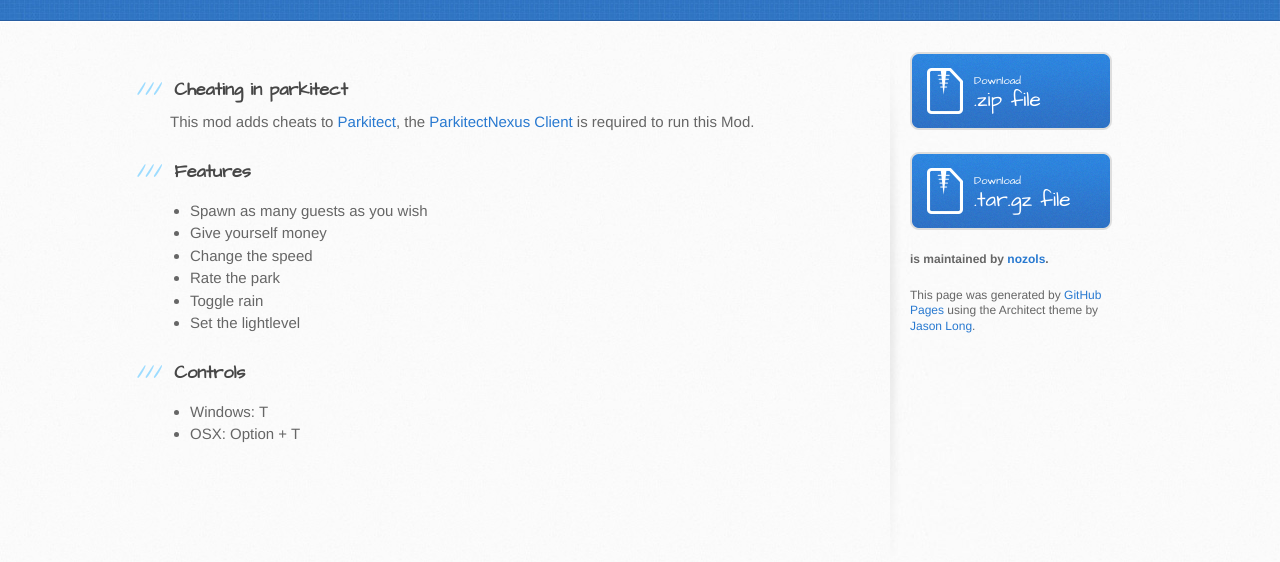
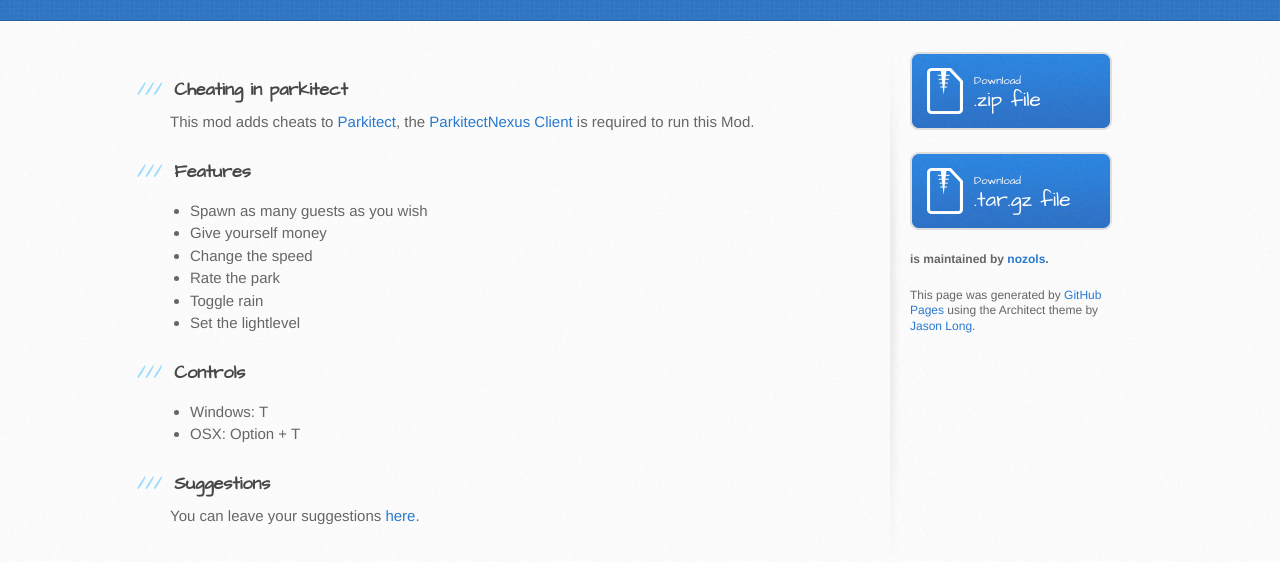
Before and after one commit to nozols/ParkitectCheats, a plain HTML site: page index.html in a window 1280 px wide. Shown: the part 252-814 px from the top of the page. Drawn offline with Linux system fonts and the light colour scheme.

```diff
--- a/index.html
+++ b/index.html
@@ -52,6 +52,11 @@
 <li>Windows: T</li>
 <li>OSX: Option + T</li>
 </ul>
+
+<h3>
+<a id="suggestions" class="anchor" href="#suggestions" aria-hidden="true"><span class="octicon octicon-link"></span></a>Suggestions</h3>
+
+<p>You can leave your suggestions <a href="https://parkitectnexus.com/assets/165f7dee7a/cheat-mod">here</a>.</p>
         </section>
 
         <aside id="sidebar">
--- a/params.json
+++ b/params.json
@@ -1 +1 @@
-{"name":"Parkitect Cheats","tagline":"A cheat mod for parkitect","body":"### Cheating in parkitect\r\nThis mod adds cheats to [Parkitect](http://themeparkitect.com/), the [ParkitectNexus Client](https://parkitectnexus.com/) is required to run this Mod.\r\n\r\n### Features\r\n- Spawn as many guests as you wish\r\n- Give yourself money\r\n- Change the speed\r\n- Rate the park\r\n- Toggle rain\r\n- Set the lightlevel\r\n\r\n### Controls\r\n- Windows: T\r\n- OSX: Option + T","google":"","note":"Don't delete this file! It's used internally to help with page regeneration."}
+{"name":"Parkitect Cheats","tagline":"A cheat mod for parkitect","body":"### Cheating in parkitect\r\nThis mod adds cheats to [Parkitect](http://themeparkitect.com/), the [ParkitectNexus Client](https://parkitectnexus.com/) is required to run this Mod.\r\n\r\n### Features\r\n- Spawn as many guests as you wish\r\n- Give yourself money\r\n- Change the speed\r\n- Rate the park\r\n- Toggle rain\r\n- Set the lightlevel\r\n\r\n### Controls\r\n- Windows: T\r\n- OSX: Option + T\r\n\r\n### Suggestions\r\nYou can leave your suggestions [here](https://parkitectnexus.com/assets/165f7dee7a/cheat-mod).","google":"","note":"Don't delete this file! It's used internally to help with page regeneration."}
```
